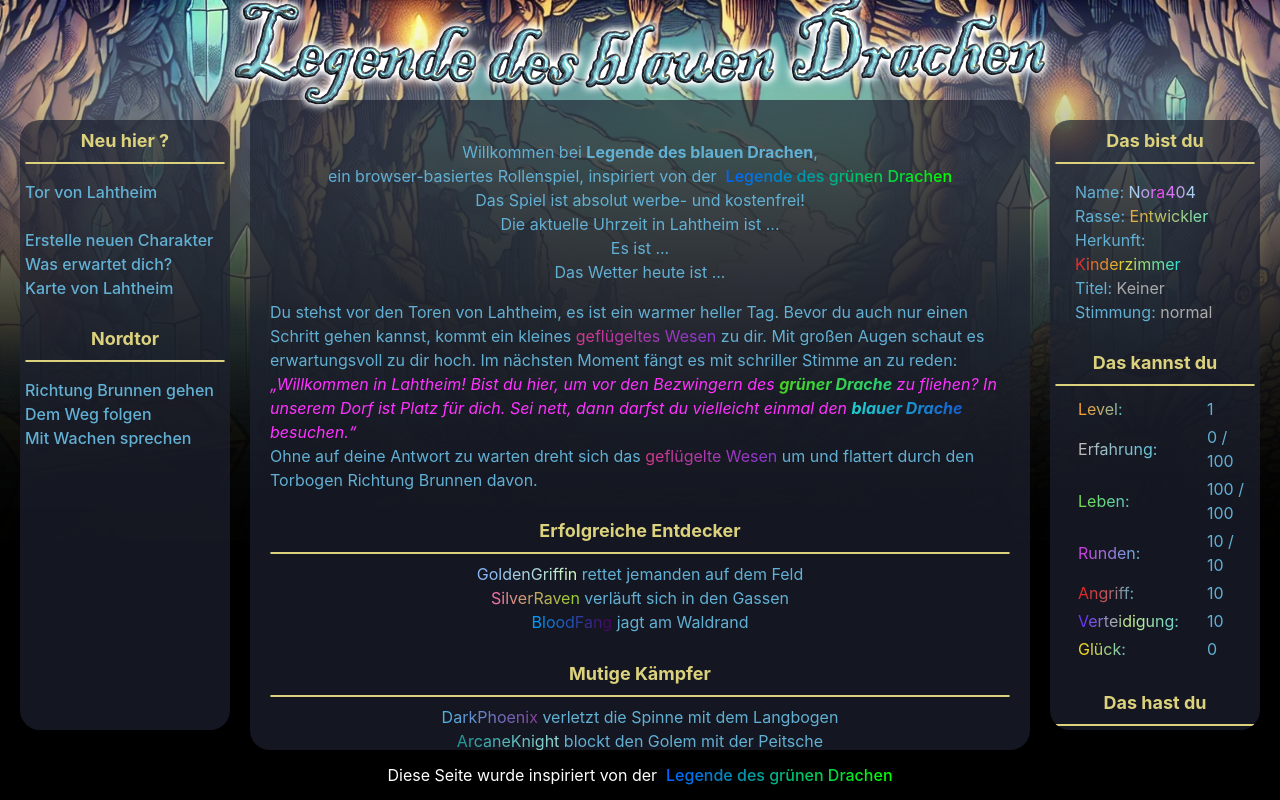
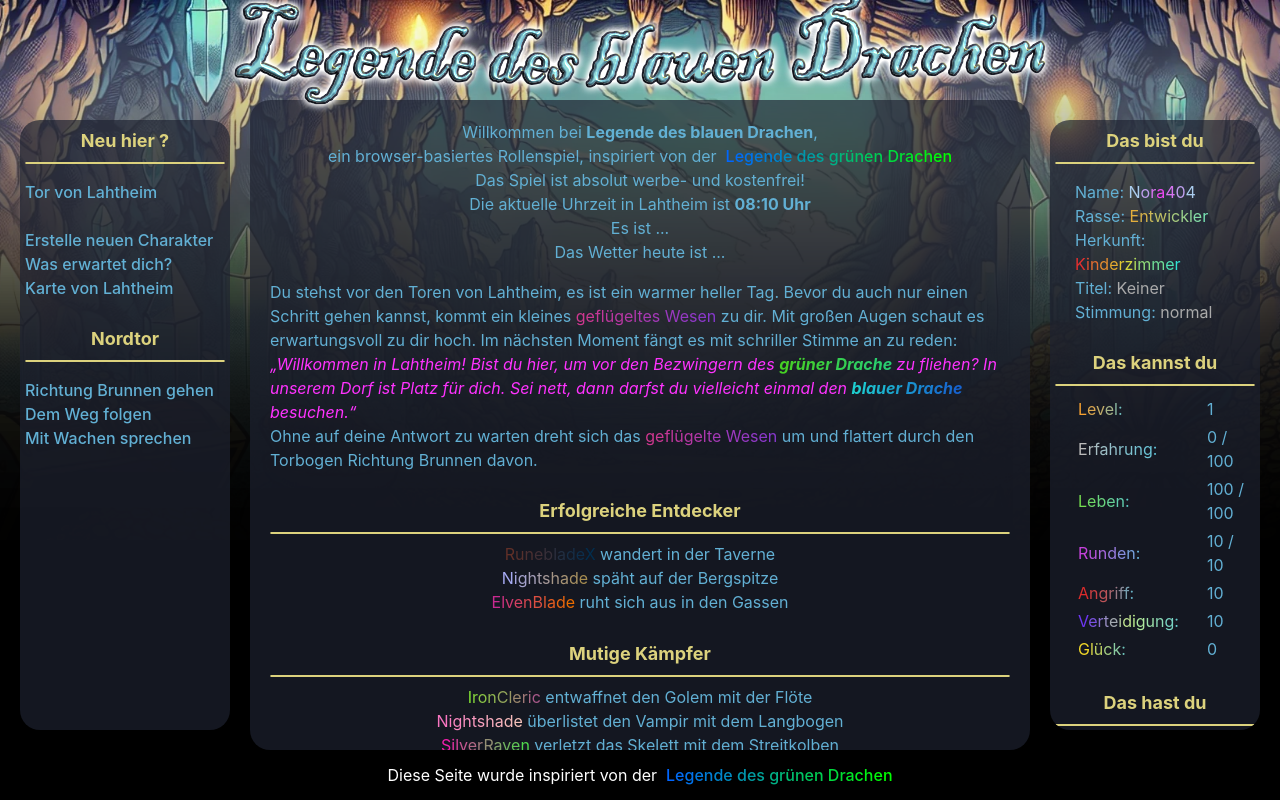
Before and after one commit to Nora404/blauerDrache, a React (Vite) app: page /start in a window 1280 px wide. Built offline with nearby package versions, Linux system fonts and the light colour scheme.

Commit message:
add gameTime

```diff
--- a/src/App.css
+++ b/src/App.css
@@ -69,7 +69,7 @@
 
 #main {
   flex: 1;
-  padding: 40px 20px 40px 20px;
+  padding: 20px 20px 40px 20px;
   background-color: #1e2331ad;
   border-radius: 20px;
   overflow-y: auto;
--- a/src/playground/Start.tsx
+++ b/src/playground/Start.tsx
@@ -1,4 +1,4 @@
-import React from 'react';
+import React, { useEffect, useState } from 'react';
 import { GradientText } from '../utility/GradientText';
 import RandomSentence from '../utility/RandomSentence';
 import { BATTLELIST, ENEMIELIST, NAMELIST, PLACELIST, VERBLIST, WEAPONSLIST } from '../data/randomSentenceData';
@@ -12,6 +12,43 @@ type StartProps = {
 };
 
 const Start: React.FC<StartProps> = () => {
+    const [gameTime, setGameTime] = useState<string>("12:00")
+
+    useEffect(() => {
+        const updateGameTime = () => {
+            const now = new Date();
+            const minutes = now.getMinutes();
+            const seconds = now.getSeconds();
+
+            // Gesamtsekunden seit Beginn der Stunde
+            const totalSeconds = minutes * 60 + seconds;
+
+            // Berechnung der neuen Stundenanzahl in gameTime
+            const gameHours = (totalSeconds / 3600) * 24; // 24 Stunden entsprechen 60 realen Minuten
+
+            const calculatedHours = Math.floor(gameHours) % 24;
+            let calculatedMinutes = Math.floor((gameHours - Math.floor(gameHours)) * 60);
+
+            // Runden der Minuten auf das nächste 10er-Multiplikum
+            calculatedMinutes = Math.floor(calculatedMinutes / 10) * 10;
+
+            // Formatierung mit führenden Nullen
+            const formattedHours = String(calculatedHours).padStart(2, '0');
+            const formattedMinutes = String(calculatedMinutes).padStart(2, '0');
+
+            // Erstellung des neuen Zeitstrings
+            const newGameTime = `${formattedHours}:${formattedMinutes}`;
+
+            // Aktualisierung des States, nur wenn sich die Zeit ändert
+            if (newGameTime !== gameTime) {
+                setGameTime(newGameTime);
+            }
+        };
+        updateGameTime();
+        const intervalId = setInterval(updateGameTime, 1000);
+
+        return () => clearInterval(intervalId);
+    }, []);
 
     return (
         <div className='max-width'>
@@ -21,7 +58,7 @@ const Start: React.FC<StartProps> = () => {
                 <a href="https://lotgd.de/home.php?" target='blank'><GradientText colors={["#0066ff", "#00ff00"]}>Legende des grünen Drachen</GradientText></a><br />
                 Das Spiel ist absolut werbe- und kostenfrei!<br className='mb-1' />
 
-                Die aktuelle Uhrzeit in Lahtheim ist ... <br />
+                Die aktuelle Uhrzeit in Lahtheim ist <b>{gameTime} Uhr</b><br />
                 Es ist ...<br />
                 Das Wetter heute ist ... <br className='mb-1' />
             </div>
```
